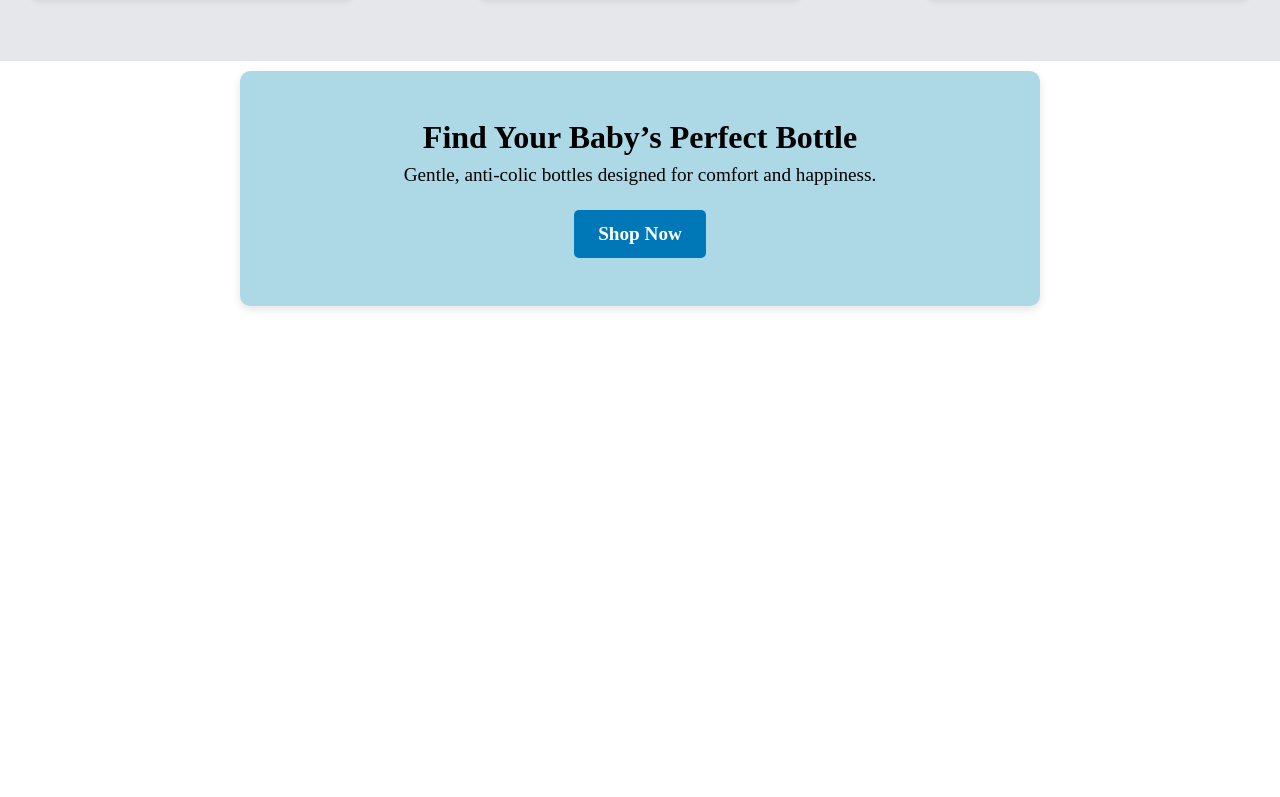
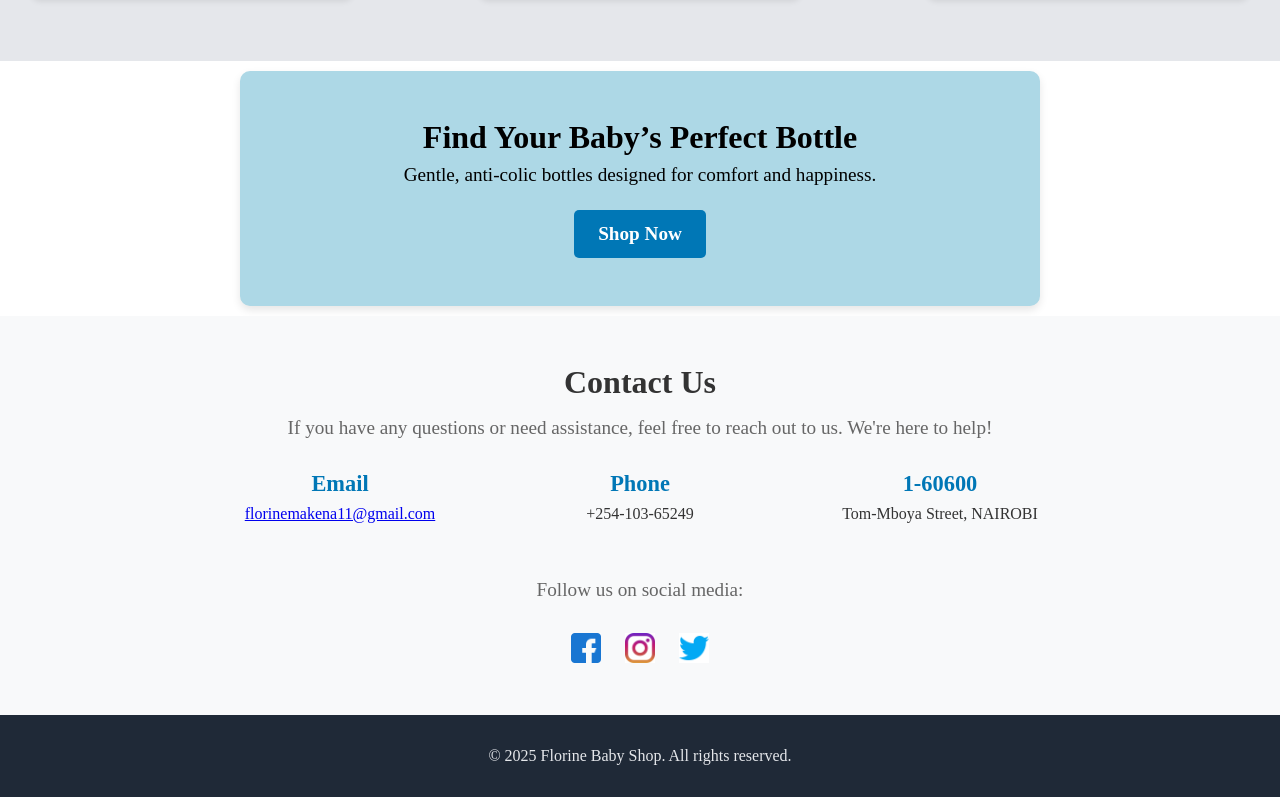
Before and after one commit to Florine-dev11/odin-landing-page, a plain HTML site: page index.html in a window 1280 px wide. Shown: the part 1975-2772 px from the top of the page. Before the commit the page ends 2291 px from the top, so only its background shows below. Drawn offline with Linux system fonts and the light colour scheme.

Commit message:
Creating the contact and footer section

```diff
--- a/index.html
+++ b/index.html
@@ -129,6 +129,47 @@
   </section>
 
 
+<!-- CONTACT SECTION -->
+  <section class="contact-info">
+    <div class="contact-container">
+      <h2>Contact Us</h2>
+      <p>If you have any questions or need assistance, feel free to reach out to us. We're here to help!</p>
+
+      <div class="contact-details">
+        <div class="contact-item">
+          <h3>Email</h3>
+          <p><a href="mailto:florinemakena11@gmail.com">florinemakena11@gmail.com</a></p>
+        </div>
+
+        <div class="contact-item">
+          <h3>Phone</h3>
+          <p>+254-103-65249</p>
+        </div>
+
+        <div class="contact-item">
+          <h3>1-60600</h3>
+          <p>Tom-Mboya Street, NAIROBI</p>
+        </div>
+      </div>
+
+      <div class="contact-social">
+        <p>Follow us on social media:</p>
+        <a href="#"><img src="images/facebook.png" alt="Facebook" /></a>
+        <a href="#"><img src="images/instagram.png" alt="Instagram" /></a>
+        <a href="#"><img src="images/twitter.png" alt="Twitter" /></a>
+      </div>
+    </div>
+  </section>
+
+  <!-- Footer Section -->
+<footer class="footer">
+  <div class="footer-container">
+    <p>&copy; 2025 Florine Baby Shop. All rights reserved.</p>
+  </div>
+</footer>
+
+
+
 
 </body>
 </html>
--- a/style.css
+++ b/style.css
@@ -297,6 +297,92 @@
   background-color: #005b89; /* Darker shade on hover */
 }
 
+/* CONTACT INFORMATION */
+.contact-info {
+  background-color: #f8f9fa; /* Light background */
+  padding: 3rem 1rem;
+  text-align: center;
+}
+
+.contact-container {
+  max-width: 900px;
+  margin: 0 auto;
+}
+
+.contact-info h2 {
+  font-size: 2rem;
+  font-weight: bold;
+  color: #333;
+  margin-bottom: 1rem;
+}
+
+.contact-info p {
+  font-size: 1.2rem;
+  color: #666;
+  margin-bottom: 2rem;
+}
+
+/* Contact Details */
+.contact-details {
+  display: flex;
+  justify-content: space-around;
+  flex-wrap: wrap;
+}
+
+.contact-item {
+  width: 30%; /* Flex box gives equal spacing */
+  margin-bottom: 1.5rem;
+}
+
+.contact-item h3 {
+  font-size: 1.4rem;
+  color: #0077b6; /* Blue for headings */
+  margin-bottom: 0.5rem;
+}
+
+.contact-item p {
+  font-size: 1rem;
+  color: #333;
+}
+
+/* Social Media Links */
+.contact-social a {
+  display: inline-block;
+  margin: 0 10px;
+}
+
+.contact-social img {
+  width: 30px;
+  height: 30px;
+  transition: transform 0.3s ease-in-out;
+}
+
+.contact-social img:hover {
+  transform: scale(1.1); /* Slightly enlarges the icon on hover */
+}
+
+/* FOOTER STYLES */
+.footer {
+  background-color: #1f2937; /* Light gray background */
+  padding: 2rem 0;
+  text-align: center; /* Centers the text */
+  color: #e5e7eb; /* Text color */
+  font-size: 1rem;
+}
+
+.footer-container p {
+  margin: 0;
+}
+
+.footer a {
+  color: #0077b6; /* Blue link color */
+  text-decoration: none;
+}
+
+.footer a:hover {
+  text-decoration: underline;
+}
+
 /*RESPONSIVE
 DESIGN*/
 
@@ -399,3 +485,19 @@ DESIGN*/
     padding: 0.6rem 1rem;
   }
 }
+/* CONTACT SECTION */
+@media (max-width: 768px) {
+  .contact-details {
+    flex-direction: column;
+    align-items: center;
+  }
+
+  .contact-item {
+    width: 80%; /* Makes the contact items stack on mobile */
+    text-align: center;
+  }
+
+  .contact-social {
+    margin-top: 2rem;
+  }
+}
```
Also changed, not shown: images/facebook.png (added), images/instagram.png (added), images/twitter.png (added).
